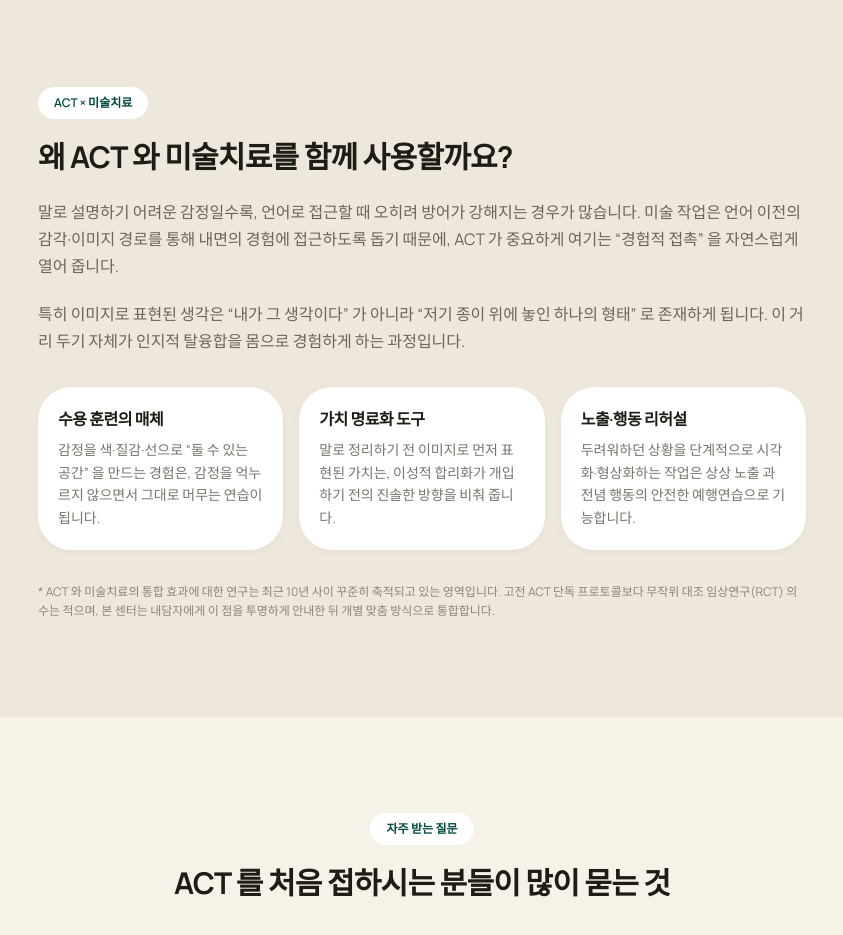
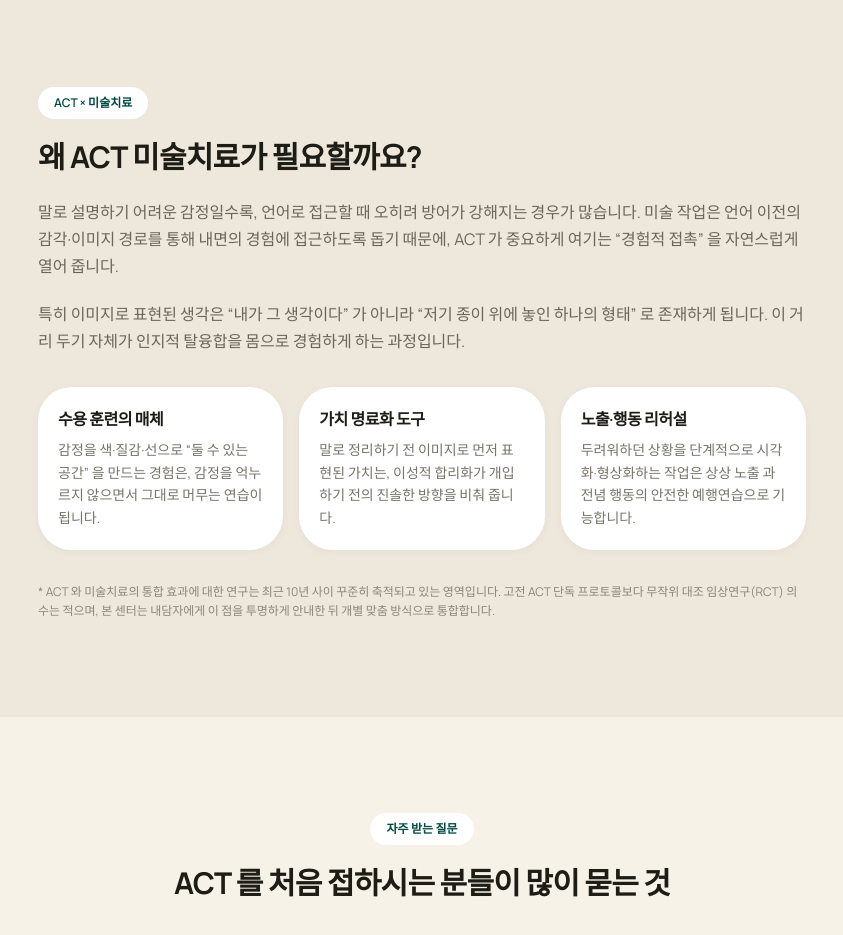
Before and after one commit to act-art-center/actartcenter.com, a Next.js app: page /act-approach in a window 1280 px wide. Shown: the part 8720-9655 px from the top of the page, without its empty margins (218-1061 px from the left). Built offline with nearby package versions, Linux system fonts and the light colour scheme.

Commit message:
fix: update ACT art therapy section heading

```diff
--- a/src/app/act-approach/page.tsx
+++ b/src/app/act-approach/page.tsx
@@ -664,7 +664,7 @@ export default function ActApproachPage() {
               ACT × 미술치료
             </span>
             <h2 className="text-2xl lg:text-3xl font-bold tracking-tight">
-              왜 ACT 와 미술치료를 함께 사용할까요?
+              왜 ACT 미술치료가 필요할까요?
             </h2>
 
             <div className="mt-6 space-y-5 text-charcoal/80 leading-[var(--leading-normal)]">
```
